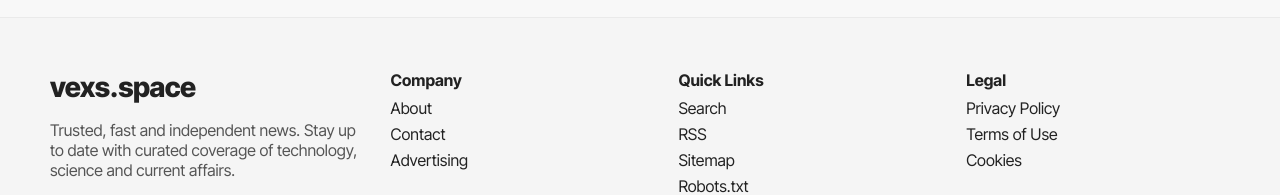
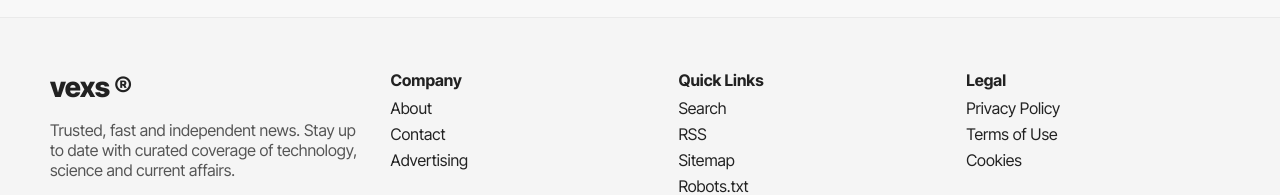
Before and after one commit to monalper/vexs, a Next.js app: page / in a window 1280 px wide. Shown: the part 463-658 px from the top of the page. Built offline with nearby package versions, Linux system fonts and the light colour scheme; no server answers; the database is empty.

Commit message:
Update Footer.jsx

```diff
--- a/components/Footer.jsx
+++ b/components/Footer.jsx
@@ -5,7 +5,7 @@
       <div className="container">
         <div className="footer-grid">
           <div className="footer-brand">
-            <div className="site-title" aria-label="vexs">vexs.space</div>
+            <div className="site-title" aria-label="vexs">vexs ®</div>
             <p className="muted footer-desc">
               Trusted, fast and independent news. Stay up to date with curated coverage of technology, science and current affairs.
             </p>
```
